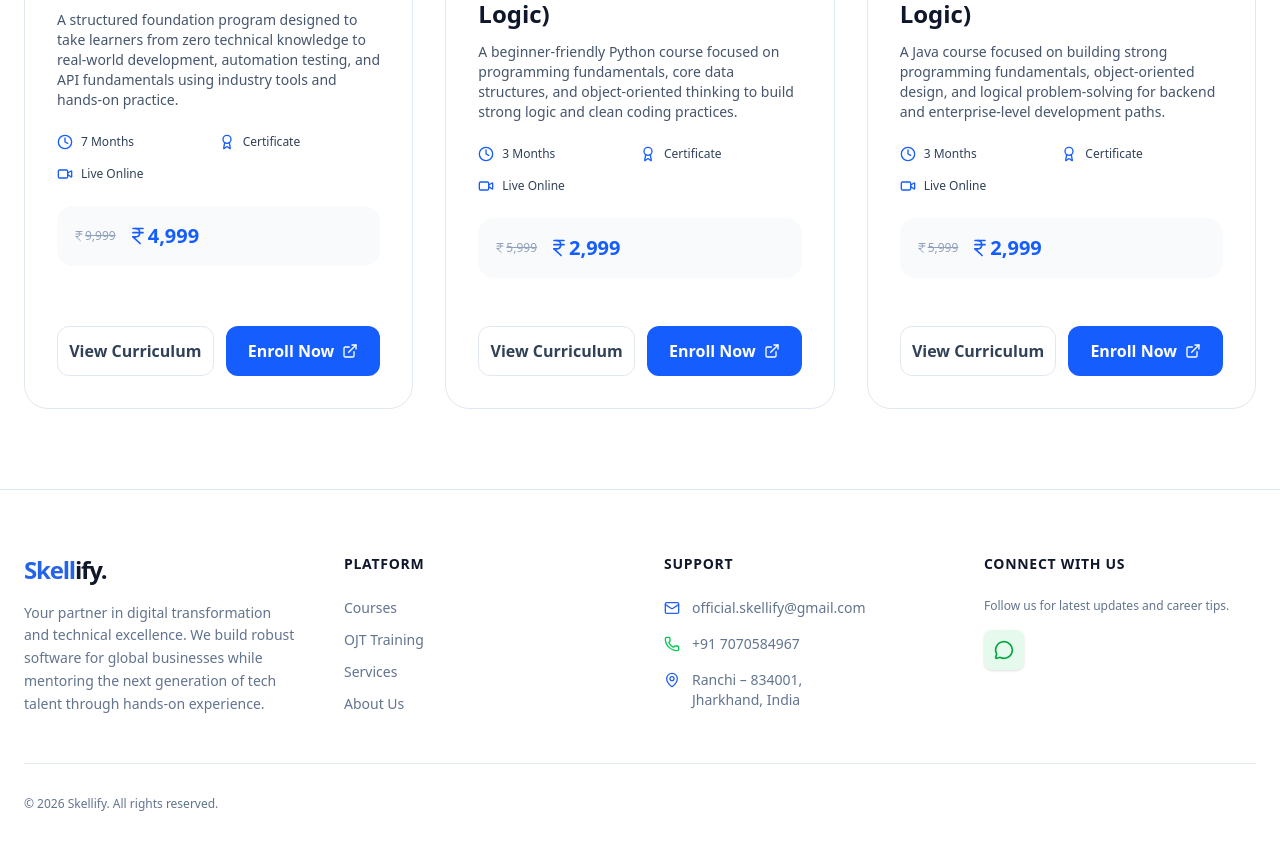
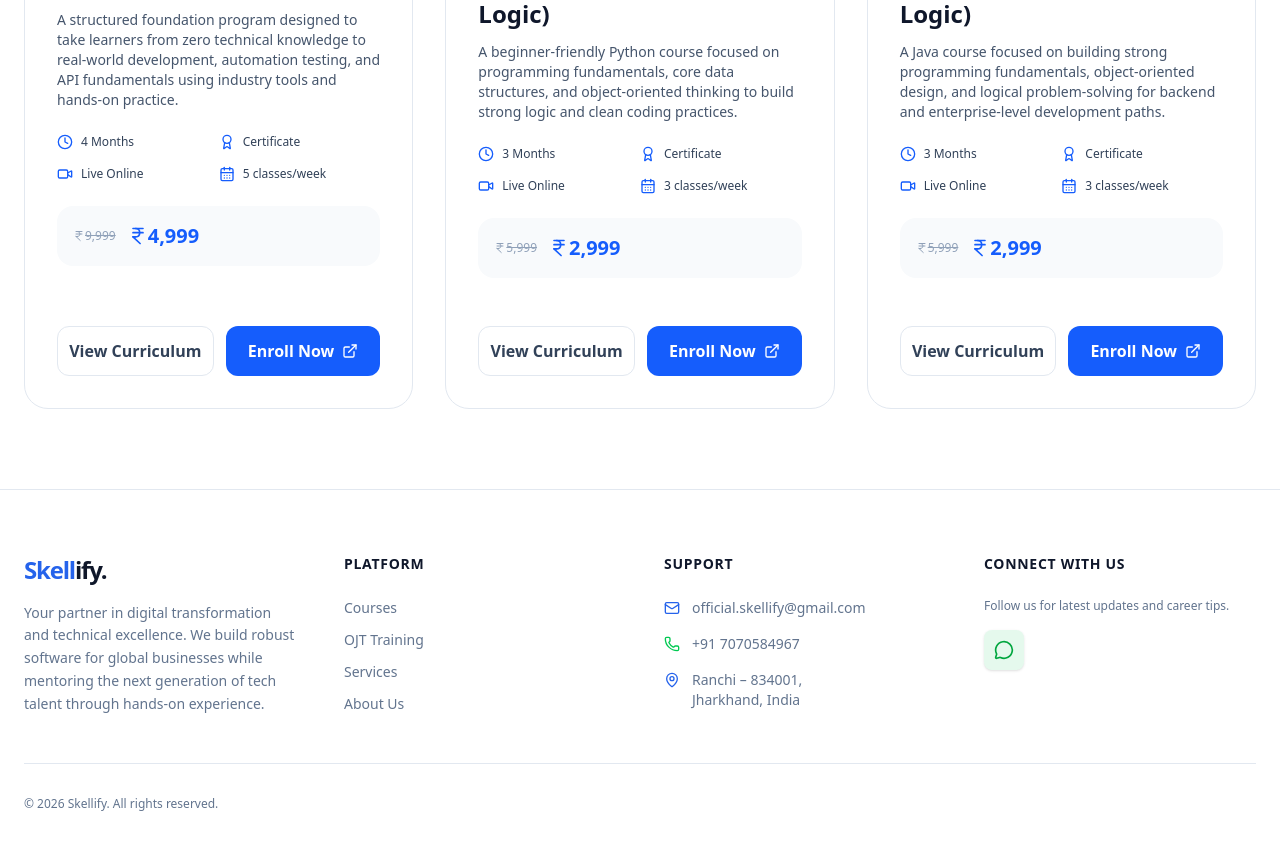
Before and after one commit to skellify25/skellify-main, a Next.js app: page /courses in a window 1280 px wide. Shown: the part 780-1624 px from the top of the page. Built offline with nearby package versions, Linux system fonts and the light colour scheme.

Commit message:
updated course

```diff
--- a/src/components/pages/CoursePage.jsx
+++ b/src/components/pages/CoursePage.jsx
@@ -21,12 +21,13 @@ const COURSES = [
     title: "Foundation Skill Development Program",
     description:
       "A structured foundation program designed to take learners from zero technical knowledge to real-world development, automation testing, and API fundamentals using industry tools and hands-on practice.",
-    duration: "7 Months",
+    duration: "4 Months",
+    frequency: "5 classes/week",
     mode: "Live Classes (Online)",
     certificate: true,
     price: "9,999",
     offerPrice: "4,999",
-    formUrl: "https://forms.gle/NLDrxbkH1Pefhnx97",
+    formUrl: "https://forms.gle/8Si6GePwSBYGepg27",
     highlights: [
       "Development Environment Setup: VS Code & Linux Basics",
       "Web Development Fundamentals: HTML, CSS & JavaScript",
@@ -45,11 +46,12 @@ const COURSES = [
     description:
       "A beginner-friendly Python course focused on programming fundamentals, core data structures, and object-oriented thinking to build strong logic and clean coding practices.",
     duration: "3 Months",
+    frequency: "3 classes/week",
     mode: "Live Classes (Online)",
     certificate: true,
     price: "5,999",
     offerPrice: "2,999",
-    formUrl: "https://forms.gle/fB6bp8vdHbHxPqng6",
+    formUrl: "https://forms.gle/cBhjDimrHXCBXNa8A",
     highlights: [
       "Introduction to Programming & Python Environment Setup",
       "Python Basics: Syntax, Variables & Data Types",
@@ -68,11 +70,12 @@ const COURSES = [
     description:
       "A Java course focused on building strong programming fundamentals, object-oriented design, and logical problem-solving for backend and enterprise-level development paths.",
     duration: "3 Months",
+    frequency: "3 classes/week",
     mode: "Live Classes (Online)",
     certificate: true,
     price: "5,999",
     offerPrice: "2,999",
-    formUrl: "https://forms.gle/C11uL7TnYSbPgYxZA",
+    formUrl: "https://forms.gle/vzrjcm4wAboXSy3C7",
     highlights: [
       "Introduction to Java & Development Environment Setup",
       "Java Basics: Syntax, Variables & Data Types",
@@ -211,6 +214,10 @@ export default function CoursePage() {
                   <Video className="w-4 h-4 text-blue-600" />
                   Live Online
                 </div>
+                <div className="flex items-center gap-2">
+                  <CalendarDays className="w-4 h-4 text-blue-600" />
+                  {course.frequency}
+                </div>
               </div>
 
               {/* Pricing */}
@@ -268,7 +275,7 @@ export default function CoursePage() {
                 {activeCourse.title}
               </h3>
               <p className="text-sm text-slate-500 mb-6">
-                Complete Curriculum Overview
+                Complete Curriculum Overview • {activeCourse.frequency}
               </p>
 
               <ul className="space-y-3 text-slate-700 dark:text-slate-300 mb-8">
```
